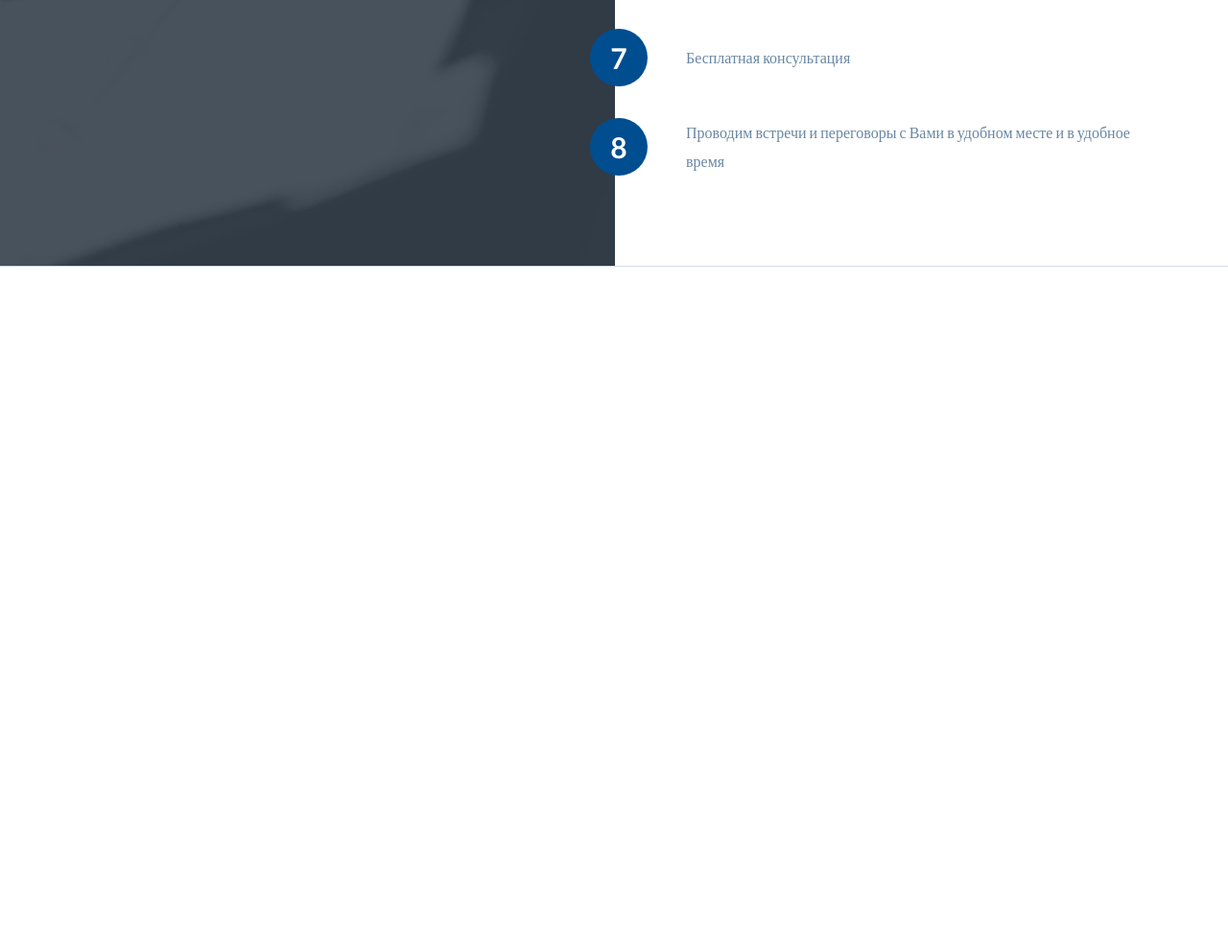
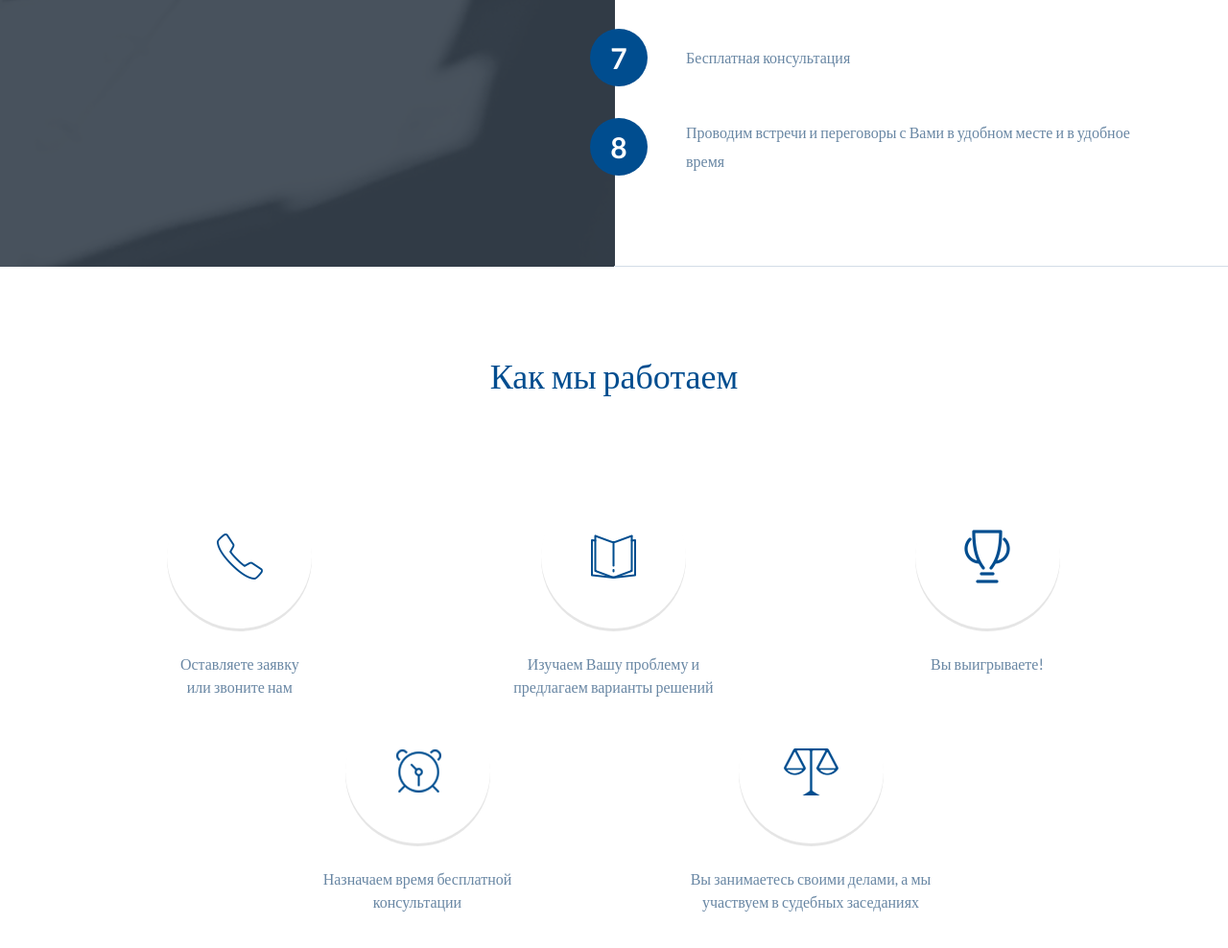
Before and after one commit to zheselevko/vezha, a website: page src/index.html in a window 1280 px wide. Shown: the part 5851-6839 px from the top of the page at 96% size. Before the commit the page ends 6129 px from the top, so only its background shows below. Drawn offline with nearby package versions, Linux system fonts and the light colour scheme; files that its build step writes are made by us from their sources; files whose address does not match are found by name; a web font is replaced by a local one.

Commit message:
added new block

```diff
--- a/package.json
+++ b/package.json
@@ -19,6 +19,7 @@
     "gulp-rigger": "^0.5.8",
     "gulp-ruby-sass": "~2.0.3",
     "gulp-sourcemaps": "^1.5.2",
+    "gulp-spritesmith": "0.0.2",
     "gulp.spritesmith": "^4.1.0",
     "lodash": "^3.10.1",
     "rimraf": "^2.4.3"
--- /dev/null
+++ b/src/partials/work.html
@@ -0,0 +1,67 @@
+<div class="works">
+	<div class="container">
+		<div class="title">
+			Как мы работаем
+		</div>
+		<div class="list">
+			<div class="row">
+			<div class="col">
+				<div class="list__item">
+					<div class="icons">
+						<img src="img/phones.png" alt="" class="phone">
+					</div>
+					<div class="text">
+						Оставляете заявку </br> или звоните нам
+					</div>
+				</div>
+
+			</div>
+			<div class="col">
+				<div class="list__item">
+					<div class="icons">
+						<img src="img/book.png" alt="" class="book">
+					</div>
+					<div class="text">
+						Изучаем Вашу проблему и </br> предлагаем варианты решений
+					</div>
+				</div>
+
+			</div>
+			<div class="col">
+				<div class="list__item">
+					<div class="icons">
+						<img src="img/cup.png" alt="" class="cup">
+					</div>
+					<div class="text">Вы выигрываете!</div>
+				</div>
+
+			</div>
+
+			</div>
+			<div class="row">
+				<div class="col">
+				<div class="list__item">
+					<div class="icons">
+						<img src="img/clock.png" alt="" class="clock">
+					</div>
+					<div class="text">
+						Назначаем время бесплатной </br> консультации
+					</div>
+				</div>
+
+			</div>
+			<div class="col">
+				<div class="list__item">
+					<div class="icons">
+						<img src="img/vesa.png" alt="" class="vesa">
+					</div>
+					<div class="text">
+						Вы занимаетесь своими делами, а мы </br> участвуем в судебных заседаниях
+					</div>
+				</div>
+
+			</div>
+			</div>
+		</div>
+	</div>
+</div>
--- a/src/sass/_main.sass
+++ b/src/sass/_main.sass
@@ -148,7 +148,15 @@
 	height: 856px
 	background: url("../img/step_bg.png") center 0 no-repeat
 	background-size: cover
-	border-bottom: 1px solid #d3dce7
+	position: relative
+	&:before
+		content: ''
+		position: absolute
+		right: 0
+		bottom: 0
+		width: 50%
+		height: 1px
+		background: #d3dce7
 	.container
 		padding: 50px 0
 		.step__list
@@ -183,3 +191,70 @@
 						font-size: 16px
 						font-weight: 300
 						line-height: 30px
+.works
+	width: 100%
+	+box
+	+clr
+	.container
+		padding: 95px 0 135px 0
+		.title
+			text-align: center
+			color: #004d8f
+			+lrg
+			font-size: 36px
+			font-weight: 400
+			line-height: 36px
+			margin-bottom: 95px
+		.list
+			width: 100%
+			+box
+			+clr
+			.row
+				width: 100%
+				+box
+				+clr
+				&:last-child
+					width: 820px
+					margin: 0 auto
+					.col
+						width: 50%
+				.col
+					float: left
+					width: 33.3%
+					text-align: center
+					.list__item
+						width: 265px
+						margin: 0 auto
+						.icons
+							position: relative
+							border-radius: 50%
+							margin: 0 auto 25px
+							width: 151px
+							height: 151px
+							background-color: white
+							box-shadow: 0 3px 0 rgba(0, 0, 0, 0.1)
+							img
+								position: absolute
+								top: 50%
+								left: 50%
+							.phone
+								margin-top: -24px
+								margin-left: -24px
+							.book
+								margin-top: -23px
+								margin-left: -23px
+							.cup
+								margin-top: -28px
+								margin-left: -24px
+							.clock
+								margin-top: -23px
+								margin-left: -22px
+							.vesa
+								margin-top: -24px
+								margin-left: -28px
+						.text
+							color: #6987a4
+							+lrg
+							font-size: 16px
+							font-weight: 400
+							line-height: 24px
```
Also changed, not shown: site/index.html (+67 -0 lines), src/index.html (+1 -0 lines), site/css/screen.css, site/img/book.png (added), site/img/clock.png (added), site/img/cup.png (added), site/img/phones.png (added), site/img/vesa.png (added), src/img/book.png (added), src/img/clock.png (added), src/img/phone.png (added), src/img/phones.png (added), 1 other file.
